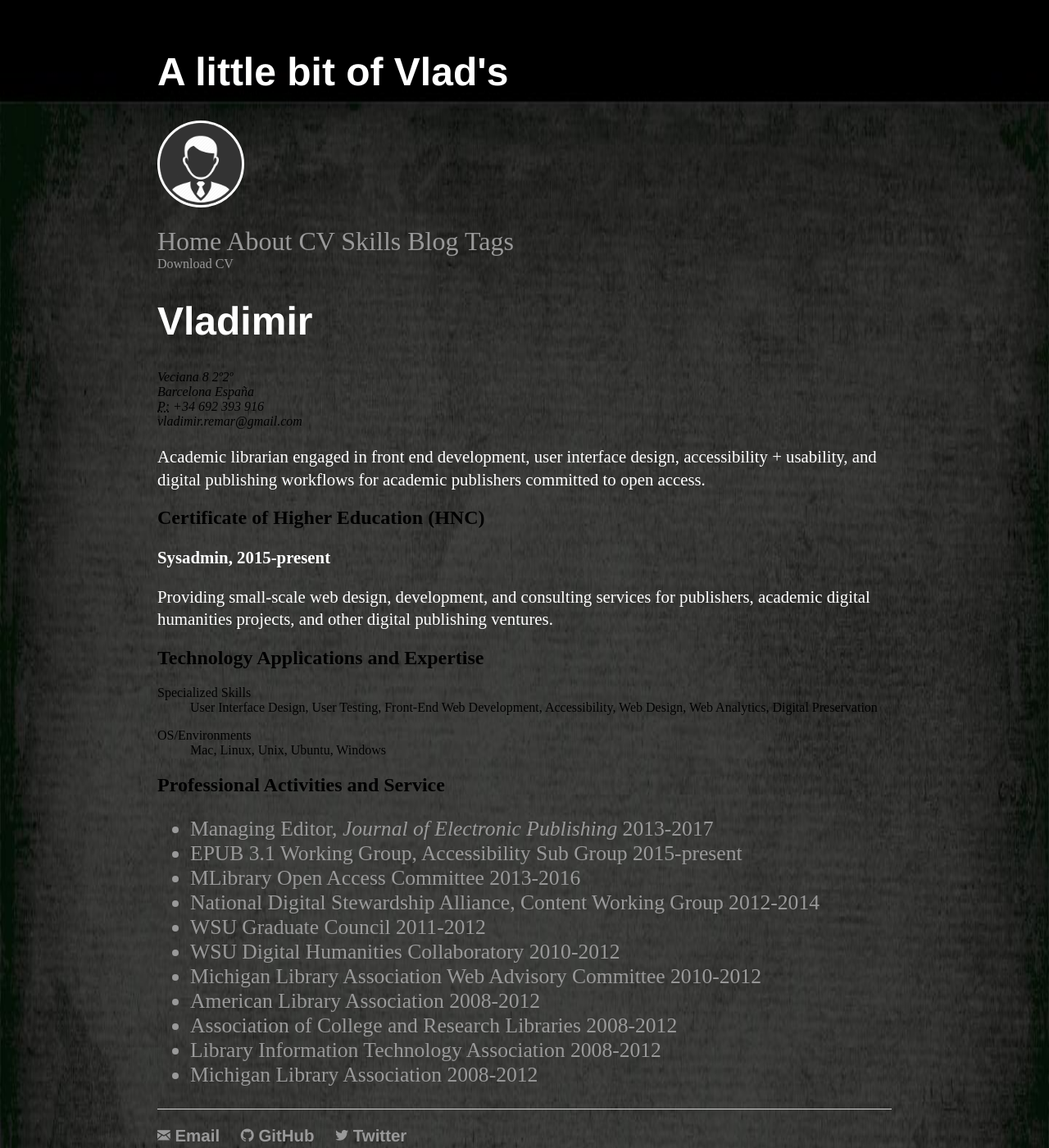
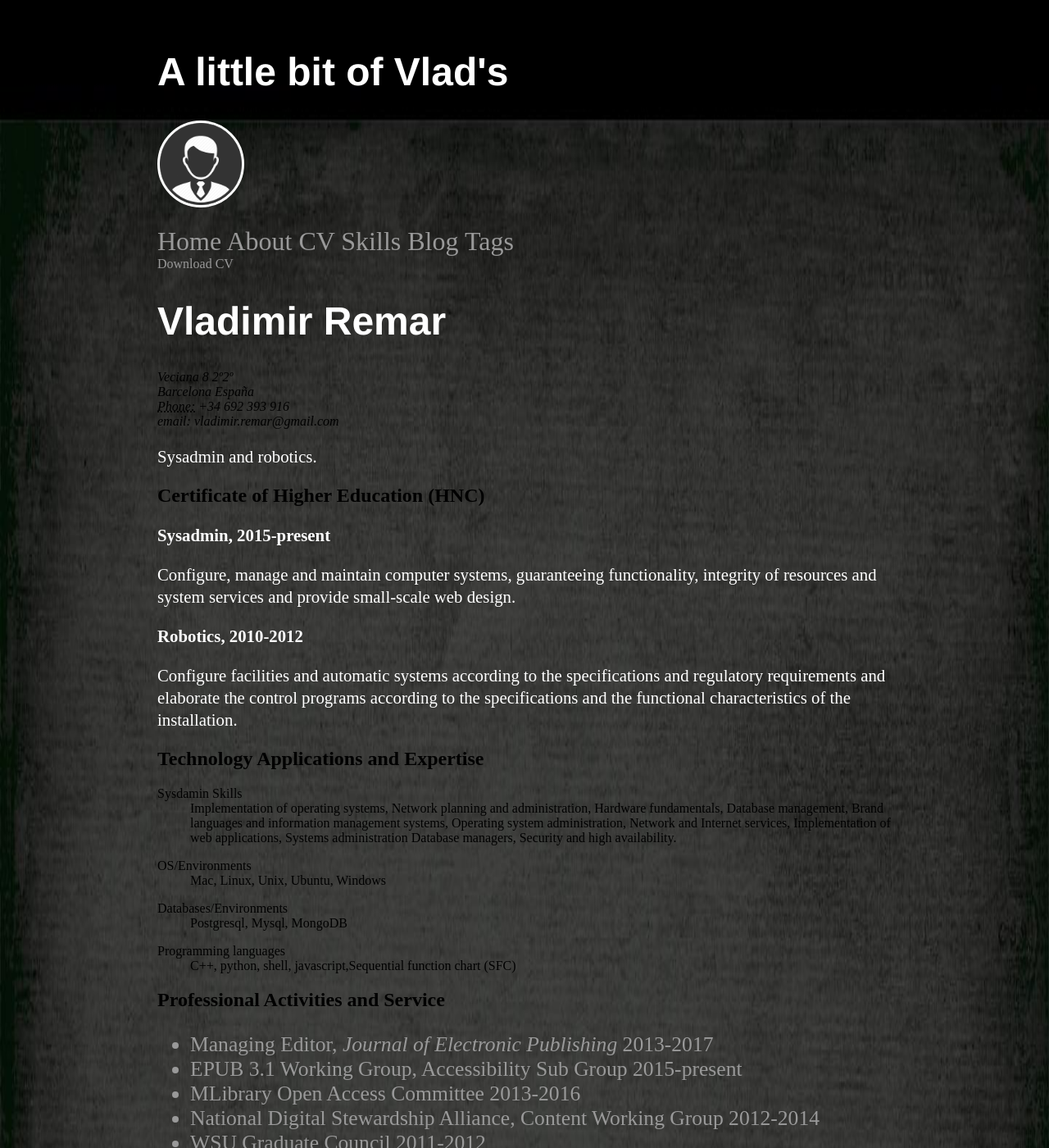
Before and after one commit to vladimir-remar/vladimir-remar.github.io, a Jekyll site: the page built from cv/index.html, in a window 1280 px wide and 1400 px high. Shown: the whole window at 82% size. Built offline with Jekyll 4.4.1, drawn with Linux system fonts in a browser that asks for light colours.

Commit message:
add files

```diff
--- a/cv/index.html
+++ b/cv/index.html
@@ -6,35 +6,54 @@ description: Current Skills for Vladimir Remar, Sysadmin, rugbier and Music Enth
 <div class="skills">
 	<a href="/files/vladimir-cv.pdf" class="btn btn-default pull-right" title="Download CV as PDF">Download CV</a>
     <div itemscope itemtype="http://data-vocabulary.org/Person">
-    <span itemprop="name"><h1>Vladimir</h1></span>
+    <span itemprop="name"><h1>Vladimir Remar</h1></span>
     <address>
     Veciana 8 2º2º<br>
     Barcelona España<br>
-    <abbr title="phone">P:</abbr> +34 692 393 916<br>
-    <span class="obfuscate">vladimir.remar@gmail.com</span>
+    <abbr title="phone">Phone:</abbr> +34 692 393 916<br>
+    <span class="obfuscate">email: vladimir.remar@gmail.com</span>
     </address>
     </div>
 
-    <p>Academic librarian engaged in front end development, user
-    interface design, accessibility + usability, and digital publishing
-    workflows for academic publishers committed to open access.</p>
+    <p> Sysadmin and robotics.</p>
 
     <h2>Certificate of Higher Education (HNC)</h2>
 
     <p><strong>Sysadmin, 2015-present</strong></p>
-      <p>Providing small-scale web design, development, and consulting
-      services for publishers, academic digital humanities projects,
-      and other digital publishing ventures.</p>
+      <p>Configure, manage and maintain computer systems, guaranteeing
+      functionality, integrity of resources and system
+      services and provide small-scale web design.</p>
+
+    <p><strong>Robotics, 2010-2012</strong></p>
+      <p>Configure facilities and automatic systems according to the
+      specifications and regulatory requirements and elaborate the
+      control programs according to the specifications and the
+      functional characteristics of the installation.</p>
+
 
     <h2>Technology Applications and Expertise</h2>
       <dl class="dl-horizontal">
-        <dt>Specialized Skills</dt>
-        <dd>User Interface Design, User Testing, Front-End Web Development, Accessibility, Web Design, Web Analytics, Digital Preservation</dd>
+        <dt>Sysdamin Skills</dt>
+        <dd> Implementation of operating systems, Network planning and
+        administration, Hardware fundamentals, Database management,
+        Brand languages and information management systems, Operating
+        system administration, Network and Internet services,
+        Implementation of web applications, Systems administration
+        Database managers, Security and high availability.</dd>
       </dl>
       <dl class="dl-horizontal">
         <dt>OS/Environments</dt>
         <dd>Mac, Linux, Unix, Ubuntu, Windows</dd>
       </dl>
+      <dl class="dl-horizontal">
+        <dt>Databases/Environments</dt>
+        <dd>Postgresql, Mysql, MongoDB</dd>
+      </dl>
+      <dl class="dl-horizontal">
+        <dt>Programming languages</dt>
+        <dd>C++, python, shell, javascript,Sequential function chart (SFC)</dd>
+      </dl>
+
     <h2>Professional Activities and Service</h2>
     <ul class="list-unstyled">
       <li>Managing Editor, <em><a href="http://www.journalofelectronicpublishing.org" title="Journal of Electronic Publishing">Journal of Electronic Publishing</a></em> 2013-2017</li>
```
